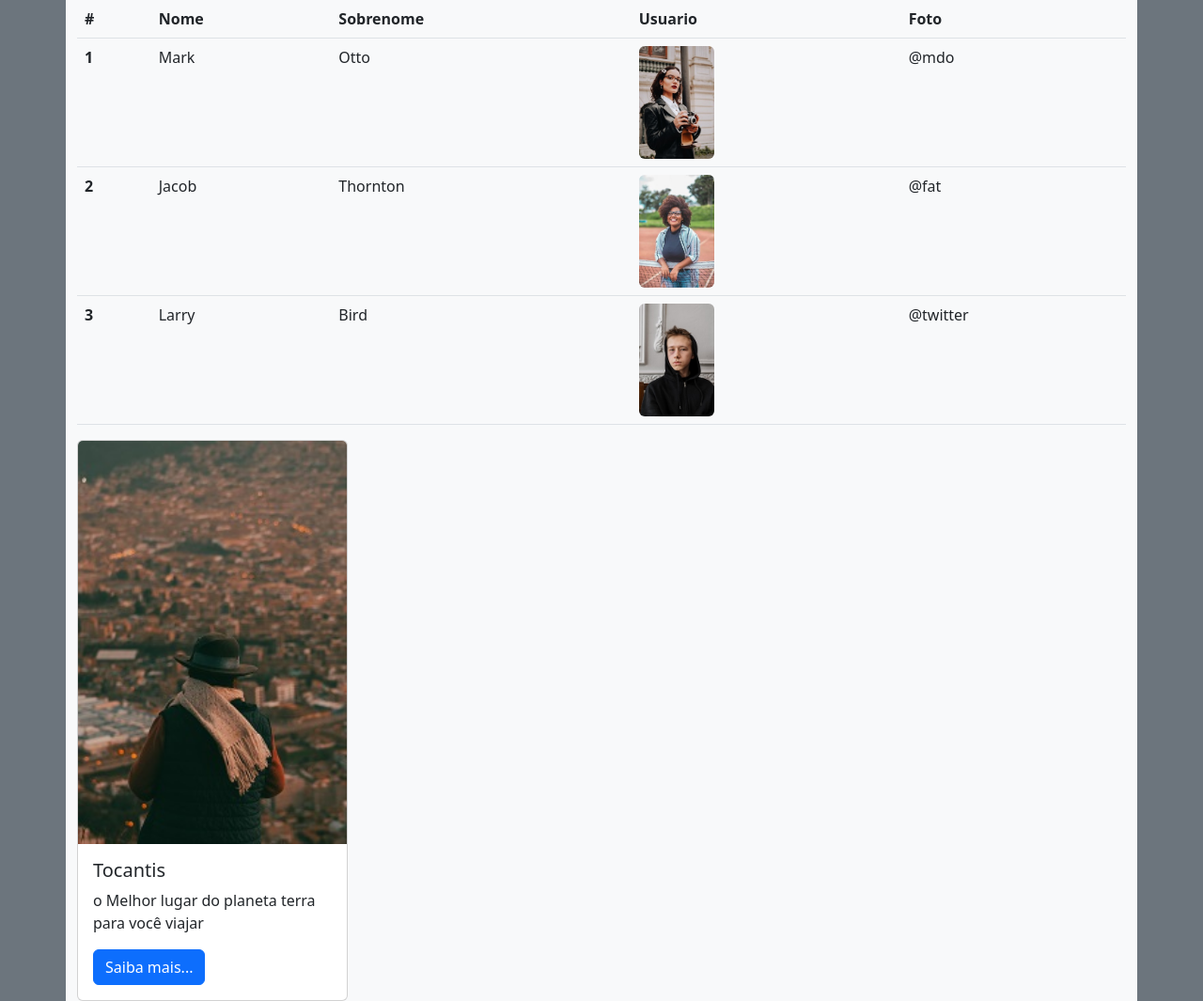
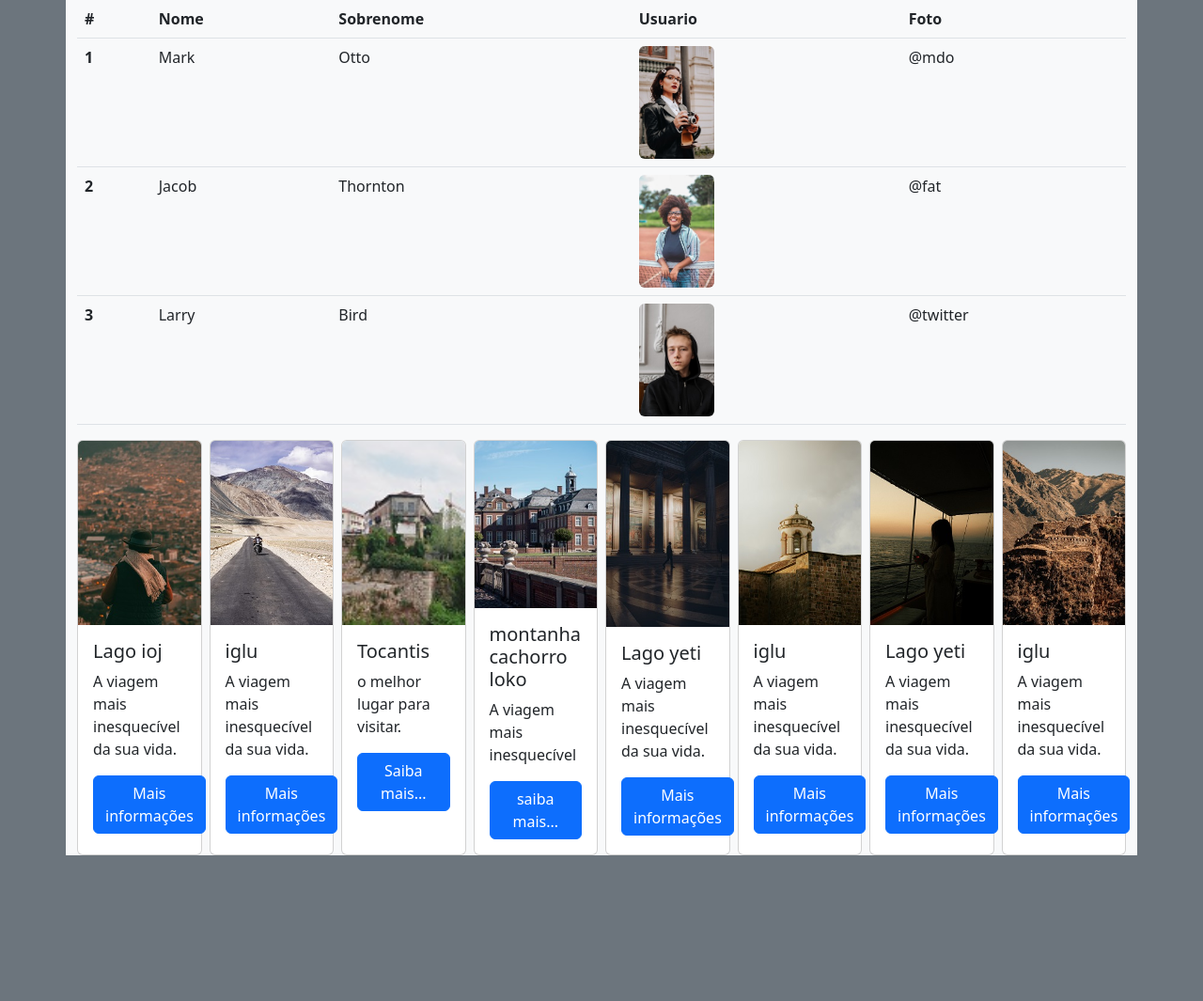
Before and after one commit to gustavosantiagob2/siteboots, a plain HTML site: page index.html in a window 1280 px wide. Shown: the whole page at 94% size. After the commit the page ends 910 px from the top, so only its background shows below. Drawn offline with Linux system fonts and the light colour scheme.

Commit message:
bootstrap acard

```diff
--- a/index.html
+++ b/index.html
@@ -1,12 +1,12 @@
 <!DOCTYPE html>
 <html lang="pt_BR">
   <head>
-    <meta charset="UTF-8">
-    <meta name="viewport" content="width=device-width, initial-scale=1.0">
+    <meta charset="UTF-8" />
+    <meta name="viewport" content="width=device-width, initial-scale=1.0" />
     <!-- link para o Bootstrap Local -->
-    <link rel="stylesheet" href="css/bootstrap.min.css">
+    <link rel="stylesheet" href="css/bootstrap.min.css" />
     <!-- link para meu estilo css  -->
-    <link rel="stylesheet" href="css/estilo.css">
+    <link rel="stylesheet" href="css/estilo.css" />
     <title>Modelo site bootstrap</title>
   </head>
   <body class="bg-secondary">
@@ -26,35 +26,112 @@
             <th scope="row">1</th>
             <td>Mark</td>
             <td>Otto</td>
-                <td><img class="rounded img-fliud" width="80" src="img/mulher.jpg" alt=""></td>
+            <td>
+              <img
+                class="rounded img-fliud"
+                width="80"
+                src="img/mulher.jpg"
+                alt=""
+              />
+            </td>
             <td>@mdo</td>
           </tr>
           <tr>
             <th scope="row">2</th>
             <td>Jacob</td>
             <td>Thornton</td>
-                <td><img class="rounded img-fliud" width="80" src="img/moca1.jpg" alt=""></td>
+            <td>
+              <img
+                class="rounded img-fliud"
+                width="80"
+                src="img/moca1.jpg"
+                alt=""
+              />
+            </td>
             <td>@fat</td>
           </tr>
           <tr>
             <th scope="row">3</th>
             <td>Larry</td>
             <td>Bird</td>
-                <td><img class="rounded img-fliud" width="80" src="img/pancada.jpg" alt=""></td>
+            <td>
+              <img
+                class="rounded img-fliud"
+                width="80"
+                src="img/pancada.jpg"
+                alt=""
+              />
+            </td>
             <td>@twitter</td>
           </tr>
         </tbody>
       </table>
+      <div class="d-flex gap-2">
         <div class="card" style="width: 18rem;">
         <img src="img/paisagem.jpg" class="card-img-top" alt="...">
         <div class="card-body">
+          <h5 class="card-title">Lago ioj</h5>
+          <p class="card-text">A viagem mais inesquecível da sua vida.</p>
+          <a href="#" class="btn btn-primary ">Mais informações</a>
+        </div>
+      </div>
+      <div class="card pr-" style="width: 18rem;">
+        <img src="img/moto.jpg" class="card-img-top" alt="...">
+        <div class="card-body">
+          <h5 class="card-title">iglu</h5>
+          <p class="card-text">A viagem mais inesquecível da sua vida.</p>
+          <a href="#m" class="btn btn-primary">Mais informações</a>
+        </div>
+    </div>
+    <div class="card" style="width: 18rem;">
+        <img src="img/casa.jpg" class="card-img-top" alt="...">
+        <div class="card-body">
           <h5 class="card-title">Tocantis</h5>
-              <p class="card-text">o Melhor lugar do planeta terra para você viajar</p>
-              <a href="#" class="btn btn-primary">Saiba mais...</a>
+          <p class="card-text">o melhor lugar para visitar.</p>
+          <a href="#" class="btn btn-primary ">Saiba mais...</a>
+        </div>
+      </div>
+      <div class="card pr-" style="width: 18rem;">
+        <img src="img/palacio.jpg" class="card-img-top" alt="...">
+        <div class="card-body">
+          <h5 class="card-title">montanha cachorro loko</h5>
+          <p class="card-text">A viagem mais inesquecível</p>
+          <a href="#m" class="btn btn-primary">saiba mais...</a>
+        </div>
+    </div>
+    <div class="card" style="width: 18rem;">
+        <img src="img/museu.jpg" class="card-img-top" alt="...">
+        <div class="card-body">
+          <h5 class="card-title">Lago yeti</h5>
+          <p class="card-text">A viagem mais inesquecível da sua vida.</p>
+          <a href="#" class="btn btn-primary ">Mais informações</a>
+        </div>
+      </div>
+      <div class="card pr-" style="width: 18rem;">
+        <img src="img/torre.jpg" class="card-img-top" alt="...">
+        <div class="card-body">
+          <h5 class="card-title">iglu</h5>
+          <p class="card-text">A viagem mais inesquecível da sua vida.</p>
+          <a href="#m" class="btn btn-primary">Mais informações</a>
+        </div>
+    </div>
+    <div class="card" style="width: 18rem;">
+        <img src="img/mar.jpg" class="card-img-top" alt="...">
+        <div class="card-body">
+          <h5 class="card-title">Lago yeti</h5>
+          <p class="card-text">A viagem mais inesquecível da sua vida.</p>
+          <a href="#" class="btn btn-primary ">Mais informações</a>
+        </div>
+      </div>
+      <div class="card pr-" style="width: 18rem;">
+        <img src="img/montanha2.jpg" class="card-img-top" alt="...">
+        <div class="card-body">
+          <h5 class="card-title">iglu</h5>
+          <p class="card-text">A viagem mais inesquecível da sua vida.</p>
+          <a href="#m" class="btn btn-primary">Mais informações</a>
         </div>
     </div>
     </div>
-
   </body>
   <script src="js/bootstrap.min.js"></script>
 </html>
```
Also changed, not shown: img/casa.jpg (added), img/mar.jpg (added), img/montanha.jpg (added), img/montanha2.jpg (added), img/moto.jpg (added), img/museu.jpg (added), img/palacio.jpg (added), img/torre.jpg (added). Lines whose indentation alone changed are shown as unchanged.
